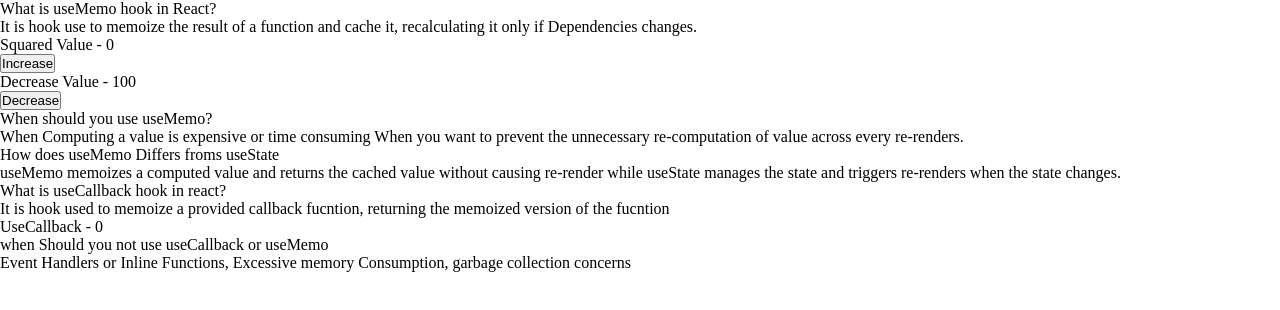
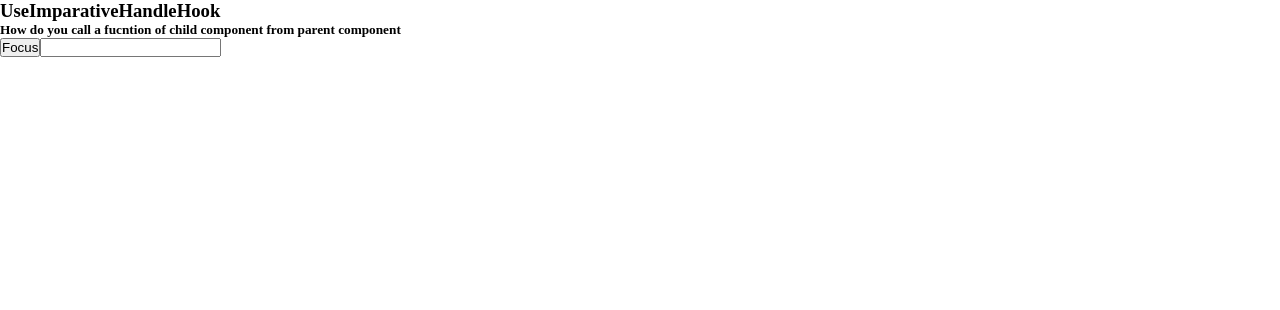
Before and after one commit to Kaushal12Shinde/React-Js, a React (Vite) app: page / in a window 1280 px wide. Shown: the top 310 px of the page. Built offline with nearby package versions, Linux system fonts and the light colour scheme.

Commit message:
adding useImparativeHandle hook

```diff
--- a/src/App.jsx
+++ b/src/App.jsx
@@ -9,6 +9,7 @@ import UseContext from './component/useContext'
 import ThemeContext from './context/ThemeContext'
 import UseReducer from './component/UseReducer'
 import UseMemoAndCallback from './component/UseMemoAndCallback'
+import UseImparativeHandleHook from './component/UseImparativeHandleHook'
 
 function App() {
   const [theme, setTheme] = useState('Light');
@@ -21,7 +22,8 @@ function App() {
       {/* <UseRef/> */}
       {/* <UseContext/> */}
       {/* <UseReducer/> */}
-      <UseMemoAndCallback/>
+      {/* <UseMemoAndCallback/> */}
+      <UseImparativeHandleHook/>
     </ThemeContext.Provider>
   )
 }
--- /dev/null
+++ b/src/component/UseImparativeHandleHook.jsx
@@ -0,0 +1,32 @@
+import React, { forwardRef, useImperativeHandle, useRef } from 'react'
+
+const UseImparativeHandleHook = () => {
+    const childRef = useRef(null);
+  return (
+    <div>
+      <h3>UseImparativeHandleHook</h3>
+      <h5>How do you call a fucntion of child component from parent component</h5>
+      <button onClick={()=> childRef.current.focusInput()}>Focus</button>
+      <ChildComponent ref={childRef}/>
+    </div>
+  )
+}
+
+const ChildComponent = forwardRef((props, ref) =>{
+    const inputRef = useRef(null);
+    const focusInput = () =>{
+        inputRef.current.focus();
+    }
+
+    useImperativeHandle(ref, ()=>{
+        return{
+            focusInput,
+        }
+    })
+
+    return(
+        <input type="text" ref={inputRef} />
+    )
+})
+
+export default UseImparativeHandleHook
```
